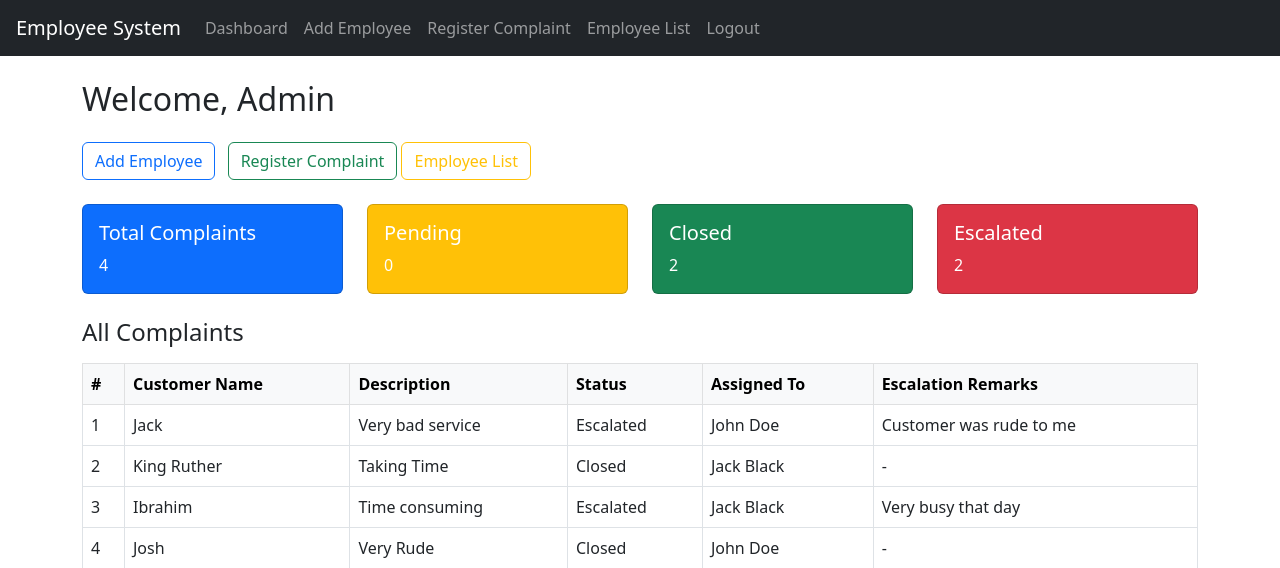
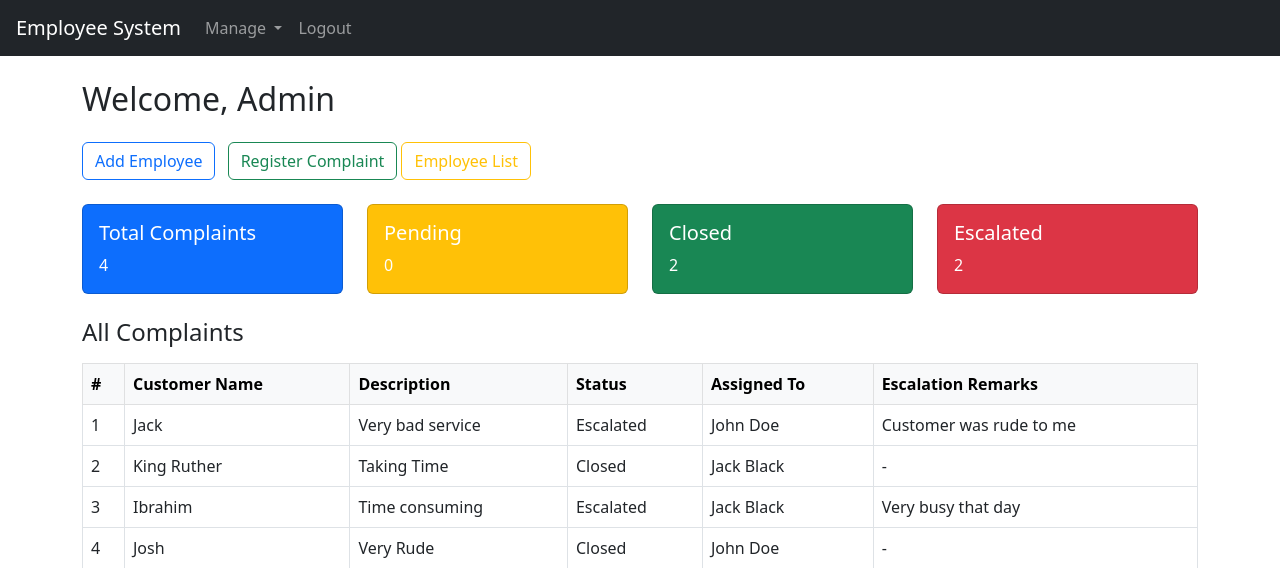
Before and after one commit to Srishankar123/Complaint-Management, a Flask app: page /admin/dashboard in a window 1280 px wide. Shown: the top 568 px of the page. Run offline with Flask 3, Linux system fonts and the light colour scheme; a user stored in the database is signed in.

Commit message:
Add dropdown menu to navbar in base.html

```diff
--- a/website/templates/base.html
+++ b/website/templates/base.html
@@ -8,17 +8,28 @@
     <link href="https://cdn.jsdelivr.net/npm/bootstrap@5.3.0/dist/css/bootstrap.min.css" rel="stylesheet">
 </head>
 <body>
-
 <nav class="navbar navbar-expand-lg navbar-dark bg-dark px-3">
     <a class="navbar-brand" href="#">Employee System</a>
-    <div class="collapse navbar-collapse">
+    <button class="navbar-toggler" type="button" data-bs-toggle="collapse" data-bs-target="#navbarNav">
+        <span class="navbar-toggler-icon"></span>
+    </button>
+
+    <div class="collapse navbar-collapse" id="navbarNav">
         <ul class="navbar-nav me-auto">
             {% if current_user.is_authenticated %}
                 {% if current_user.is_admin %}
-                    <li class="nav-item"><a class="nav-link" href="{{ url_for('views.admin_dashboard') }}">Dashboard</a></li>
-                    <li class="nav-item"><a class="nav-link" href="{{ url_for('views.create_employee') }}">Add Employee</a></li>
-                    <li class="nav-item"><a class="nav-link" href="{{ url_for('views.register_complaint') }}">Register Complaint</a></li>
-                    <li class="nac-item"><a class="nav-link" href="{{ url_for('views.employee_list') }}">Employee List</a>
+                    <!-- Admin Dropdown -->
+                    <li class="nav-item dropdown">
+                        <a class="nav-link dropdown-toggle" href="#" id="manageDropdown" role="button" data-bs-toggle="dropdown" aria-expanded="false">
+                            Manage
+                        </a>
+                        <ul class="dropdown-menu" aria-labelledby="manageDropdown">
+                            <li><a class="dropdown-item" href="{{ url_for('views.admin_dashboard') }}">Dashboard</a></li>
+                            <li><a class="dropdown-item" href="{{ url_for('views.create_employee') }}">Add Employee</a></li>
+                            <li><a class="dropdown-item" href="{{ url_for('views.register_complaint') }}">Register Complaint</a></li>
+                            <li><a class="dropdown-item" href="{{ url_for('views.employee_list') }}">Employee List</a></li>
+                        </ul>
+                    </li>
                 {% else %}
                     <li class="nav-item"><a class="nav-link" href="{{ url_for('views.employee_dashboard') }}">Dashboard</a></li>
                 {% endif %}
```
